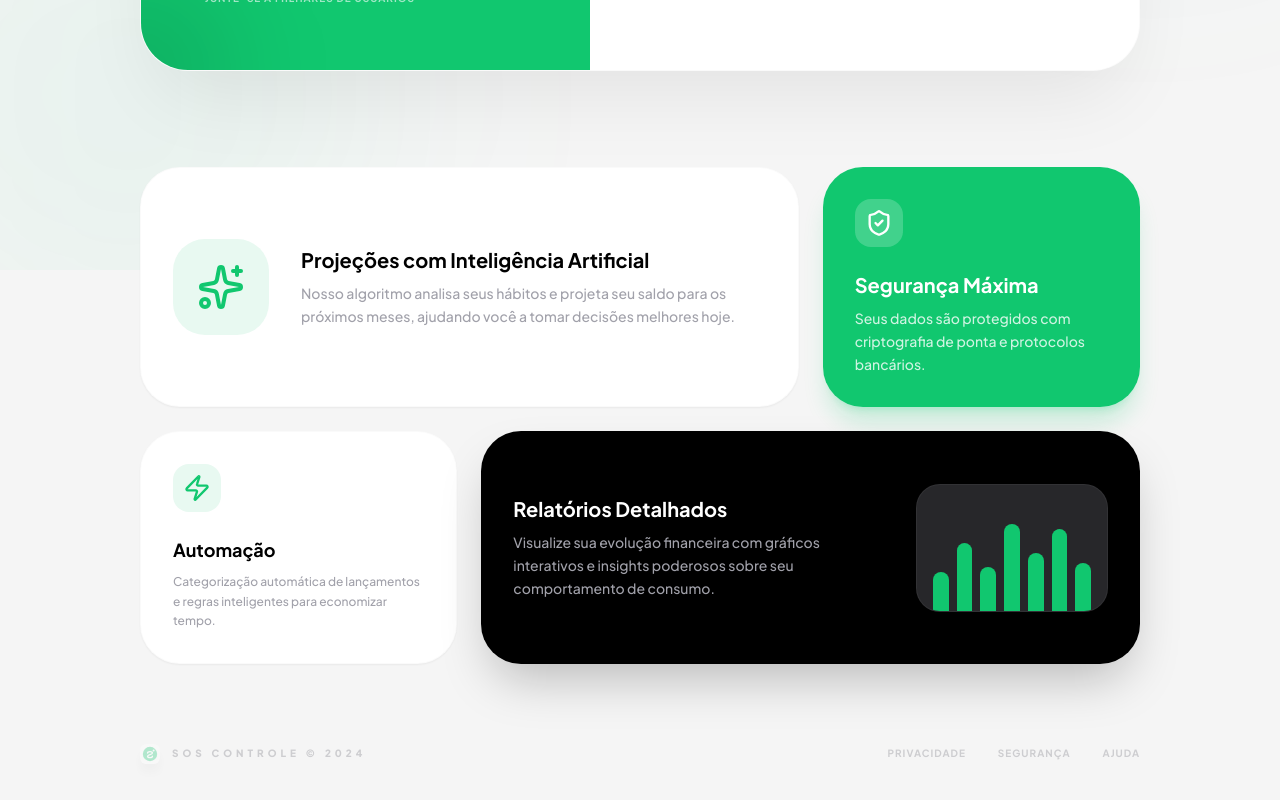
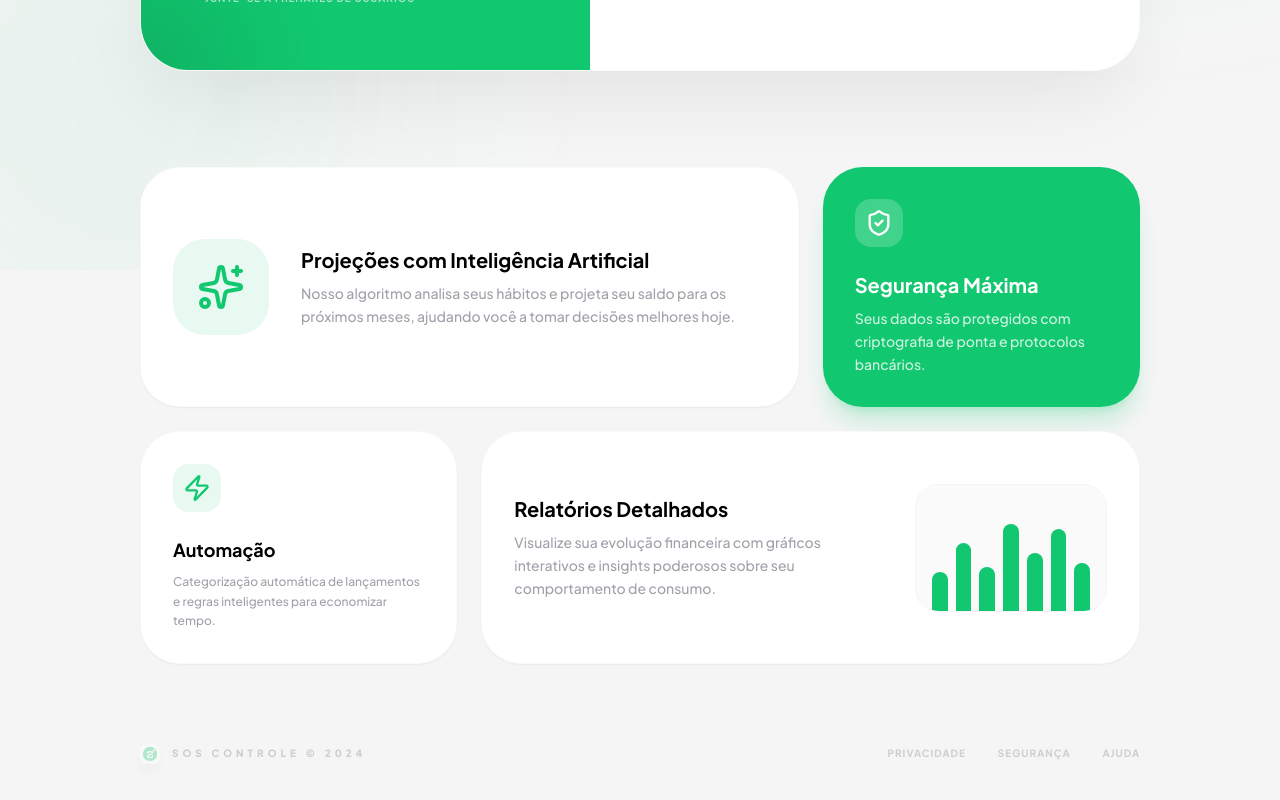
Before and after one commit to andsilvarosa/controle, a React (Vite) app: page / in a window 1280 px wide. Shown: the part 530-1330 px from the top of the page. Built offline with nearby package versions, Linux system fonts and the light colour scheme; no server answers.

Commit message:
feat: Update auth page styling for dark mode
Refactors the styling of the authentication page to improve visual consistency and support dark mode. This includes updating background colors, border styles, and text colors to ensure a coherent user experience across different themes.

```diff
--- a/pages/Auth.tsx
+++ b/pages/Auth.tsx
@@ -503,15 +503,15 @@ export const Auth: React.FC = () => {
             initial={{ opacity: 0, y: 20 }}
             animate={{ opacity: 1, y: 0 }}
             transition={{ delay: 0.9 }}
-            className="md:col-span-2 bg-brand-dark p-8 rounded-[40px] shadow-2xl flex flex-col lg:flex-row items-center gap-8 group hover:shadow-picpay-500/10 transition-all"
+            className="md:col-span-2 bg-white dark:bg-zinc-900 p-8 rounded-[40px] border border-black/[0.02] dark:border-white/[0.05] shadow-sm flex flex-col lg:flex-row items-center gap-8 group hover:shadow-xl transition-all"
           >
             <div className="flex-1">
-              <h4 className="text-xl font-bold text-white mb-2">Relatórios Detalhados</h4>
+              <h4 className="text-xl font-bold text-brand-dark dark:text-white mb-2">Relatórios Detalhados</h4>
               <p className="text-sm text-zinc-400 font-medium leading-relaxed">
                 Visualize sua evolução financeira com gráficos interativos e insights poderosos sobre seu comportamento de consumo.
               </p>
             </div>
-            <div className="w-full lg:w-48 h-32 bg-zinc-800 rounded-3xl overflow-hidden relative border border-white/5">
+            <div className="w-full lg:w-48 h-32 bg-zinc-50 dark:bg-zinc-800 rounded-3xl overflow-hidden relative border border-black/[0.02] dark:border-white/5">
               <div className="absolute inset-x-4 bottom-0 h-24 flex items-end gap-2">
                 {[40, 70, 45, 90, 60, 85, 50].map((h, i) => (
                   <motion.div
```
